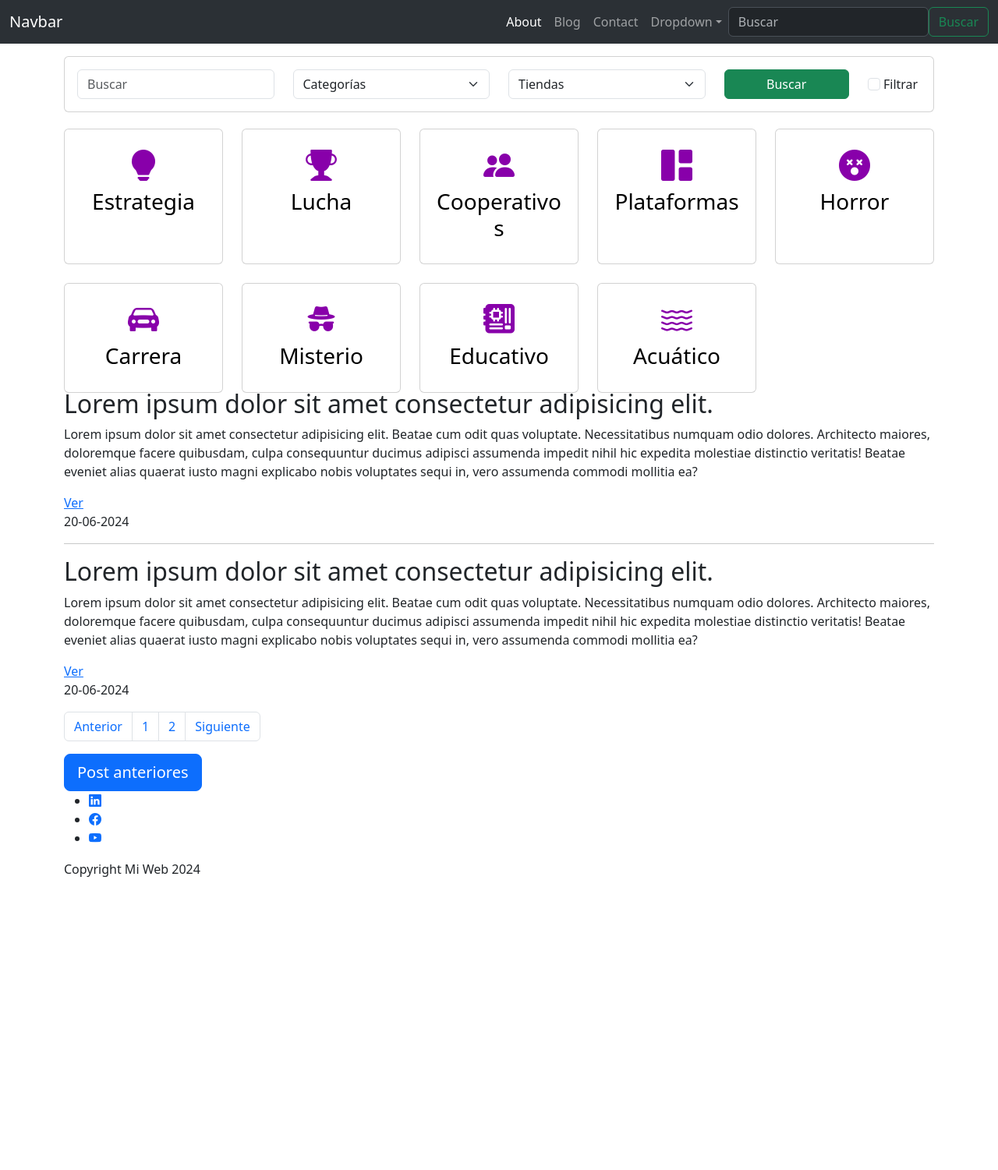
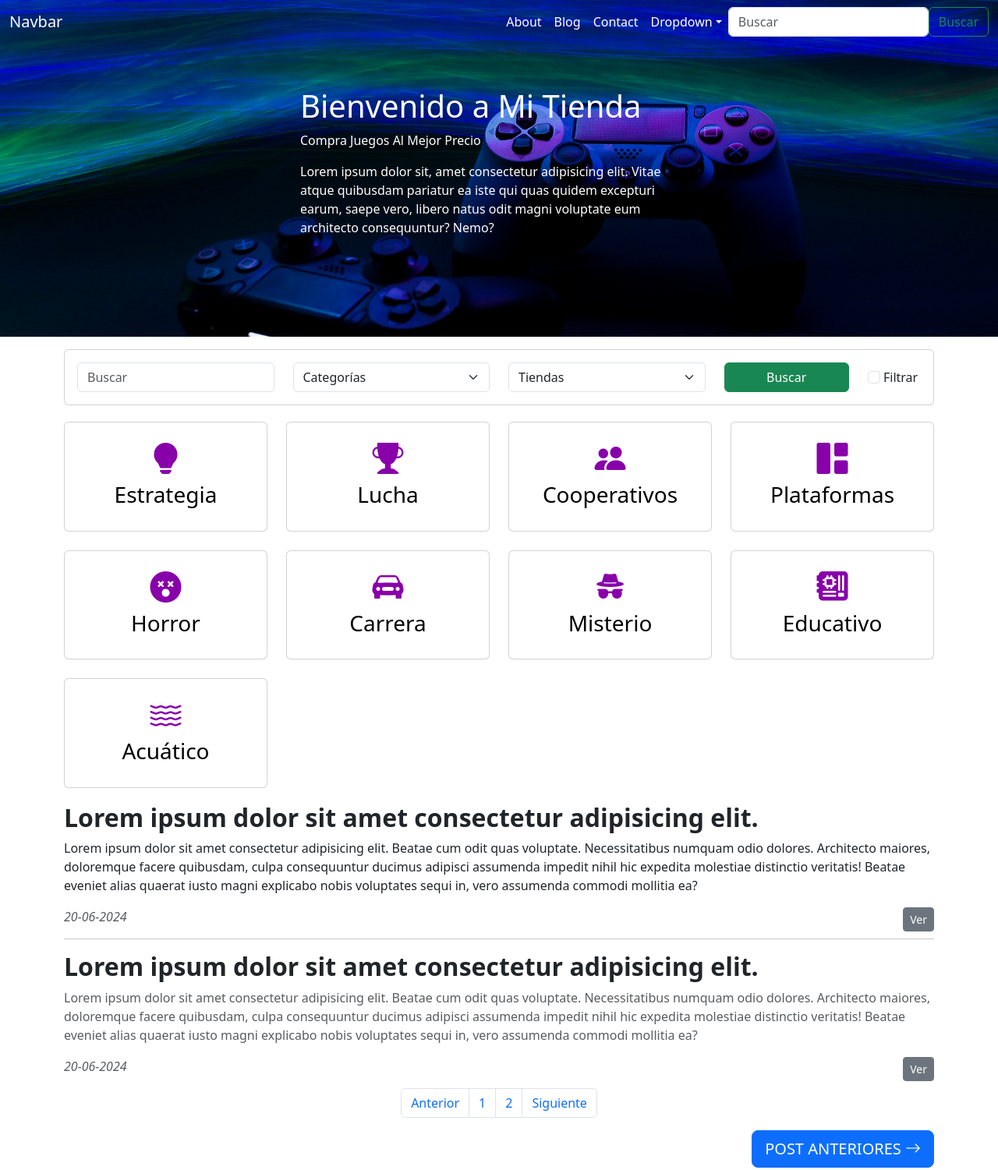
Before and after one commit to PilarFernandezNieto/CursoBootstrap-OW, a website: page proyecto/page/index.html in a window 1280 px wide. Shown: the top 1501 px of the page at 78% size. Before the commit the page ends 1143 px from the top, so only its background shows below. Drawn offline with nearby package versions, Linux system fonts and the light colour scheme; files whose address does not match are found by name.

Commit message:
fin del curso

```diff
--- a/proyecto/assets/css/style.css
+++ b/proyecto/assets/css/style.css
@@ -6,6 +6,42 @@ body {
     padding: 0;
 }
 
+nav#mainNav {
+    position: absolute;
+    top: 0;
+    left: 0;
+    right: 0;
+    z-index: 100;
+    border-bottom: 1px solid transparent;
+    background-color: #FFF;
+
+}
+
+@media (width >=768px){
+    nav#mainNav {
+        background: transparent !important;
+    }
+    #mainNav a  {
+        color: #FFF;
+    }
+
+}
+
+#mainHeader {
+    background-image: url(../img/game-console-6603120_1920.jpg);
+    background-position: center center;
+    background-repeat: no-repeat;
+    background-size: cover;
+    color: #FFF;
+    padding: 5rem 2rem;
+}
+@media (width >=776px){
+    #mainHeader {
+        padding: 7rem 0;
+    }
+}
+
+/* Listado de categorías */
 .categoria-lista i {
     color: #8800AA
 }
@@ -29,3 +65,7 @@ body {
 .categoria-lista .card:hover a {
     color: #FFF;
 }
+
+footer i {
+    font-size: 1.5rem;
+}
--- a/proyecto/page/index.html
+++ b/proyecto/page/index.html
@@ -5,11 +5,11 @@
     <meta charset="UTF-8">
     <meta name="viewport" content="width=device-width, initial-scale=1.0">
     <link rel="stylesheet" href="../assets/css/style.css">
-    <title>Barra Navegación</title>
+    <title>Página Completa Bootstrap</title>
 </head>
 
 <body>
-    <div class="navbar navbar-expand-md bg-body-tertiary" data-bs-theme="dark">
+    <nav class="navbar navbar-expand-md" id="mainNav" >
         <div class="container-fluid">
             <a href="/" class="navbar-brand">Navbar</a>
             <button class="navbar-toggler" type="button" data-bs-toggle="collapse"
@@ -50,14 +50,28 @@
 
         </div>
 
-    </div>
+    </nav>
+
+    <header id="mainHeader" >
+        <div class="container position-relative px-5 px-lg-5">
+            <div class="row">
+                <div class="mx-auto col-12 col-md-8 col-lg-6">
+                    <h1>Bienvenido a Mi Tienda</h1>
+                    <p>Compra Juegos Al Mejor Precio</p>
+                    <p>Lorem ipsum dolor sit, amet consectetur adipisicing elit. Vitae atque quibusdam pariatur ea iste qui quas quidem excepturi earum, saepe vero, libero natus odit magni voluptate eum architecto consequuntur? Nemo?</p>
+
+                </div>
+            </div>
+        </div>
+
+    </header>
 
     <section id="buscar" class="my-3">
         <div class="container ">
             <div class="card">
                 <div class="card-body">
                     <form action="">
-                        <div class="row align-items-center">
+                        <div class="row gy-2 align-items-center">
                             <div class="col-lg-3 col-sm-6 col-12">
                                 <input type="text" class="form-control" placeholder="Buscar">
                             </div>
@@ -97,7 +111,7 @@
     </section>
     <div class="container">
         <section class="categoria-lista">
-            <div class="row gx-4 gy-4 row-cols-2 row-cols-lg-5 row-cols-md-4">
+            <div class="row g-4 row-cols-2 row-cols-lg-4 row-cols-md-3">
                 <div class="col">
                     <div class="card">
                         <div class="card-body">
@@ -209,23 +223,24 @@
             </div>
         </section>
     </div>
-    <section class="container">
-        <h2>Lorem ipsum dolor sit amet consectetur adipisicing elit. </h2>
-        <p>Lorem ipsum dolor sit amet consectetur adipisicing elit. Beatae cum odit quas voluptate. Necessitatibus
+
+    <section class="container mt-4">
+        <h2 class="fw-bold">Lorem ipsum dolor sit amet consectetur adipisicing elit. </h2>
+        <p >Lorem ipsum dolor sit amet consectetur adipisicing elit. Beatae cum odit quas voluptate. Necessitatibus
             numquam odio dolores. Architecto maiores, doloremque facere quibusdam, culpa consequuntur ducimus adipisci
             assumenda impedit nihil hic expedita molestiae distinctio veritatis! Beatae eveniet alias quaerat iusto
             magni explicabo nobis voluptates sequi in, vero assumenda commodi mollitia ea?</p>
-        <a href="#">Ver</a>
-        <p>20-06-2024</p>
+        <a href="#" class="btn btn-sm btn-secondary float-end">Ver</a>
+        <p class="fst-italic text-muted">20-06-2024</p>
         <hr>
-        <h2>Lorem ipsum dolor sit amet consectetur adipisicing elit. </h2>
-        <p>Lorem ipsum dolor sit amet consectetur adipisicing elit. Beatae cum odit quas voluptate. Necessitatibus
+        <h2 class="fw-bold">Lorem ipsum dolor sit amet consectetur adipisicing elit. </h2>
+        <p class="text-muted">Lorem ipsum dolor sit amet consectetur adipisicing elit. Beatae cum odit quas voluptate. Necessitatibus
             numquam odio dolores. Architecto maiores, doloremque facere quibusdam, culpa consequuntur ducimus adipisci
             assumenda impedit nihil hic expedita molestiae distinctio veritatis! Beatae eveniet alias quaerat iusto
             magni explicabo nobis voluptates sequi in, vero assumenda commodi mollitia ea?</p>
-        <a href="#">Ver</a>
-        <p>20-06-2024</p>
-        <ul class="pagination">
+            <a href="#" class="btn btn-sm btn-secondary float-end">Ver</a>
+            <p class="fst-italic text-muted">20-06-2024</p>
+        <ul class="pagination justify-content-center">
             <li class="page-item"><a href="#" class="page-link">Anterior</a></li>
             <li class="page-item"><a href="#" class="page-link">1</a></li>
             <li class="page-item"><a href="#" class="page-link">2</a></li>
@@ -233,34 +248,36 @@
 
         </ul>
 
-        <a href="#" class="btn btn-primary btn-lg">Post anteriores</a>
+        <div class="d-flex justify-content-end">
+            <a href="#" class="btn btn-primary btn-lg text-uppercase">Post anteriores <i class="bi bi-arrow-right"></i></a>
+        </div>
     </section>
-    <section class="container">
-        <div class="row">
+    <footer class="container mt-4">
+        <div class="row gx-4 justify-content-center">
             <div class="col-md-10 col-lg-8 col-xl-7">
-                <ul>
-                    <li>
+                <ul class="text-center list-inline">
+                    <li class="list-inline-item">
                         <a href="#">
                             <i class="bi bi-linkedin"></i>
                         </a>
                     </li>
-                    <li>
+                    <li class="list-inline-item">
                         <a href="#">
                             <i class="bi bi-facebook"></i>
                         </a>
                     </li>
-                    <li>
+                    <li class="list-inline-item">
                         <a href="#">
-                            <i class="bi bi-youtube"></i>
+                            <i class="bi bi-youtube text-danger"></i>
                         </a>
                     </li>
                 </ul>
-                <div>
+                <div class="small text-center text-muted">
                     <p>Copyright Mi Web 2024</p>
                 </div>
             </div>
         </div>
-    </section>
+    </footer>
 
 
 
```
Also changed, not shown: proyecto/assets/img/game-console-6603120_1280.jpg (added), proyecto/assets/img/game-console-6603120_1920.jpg (added).
